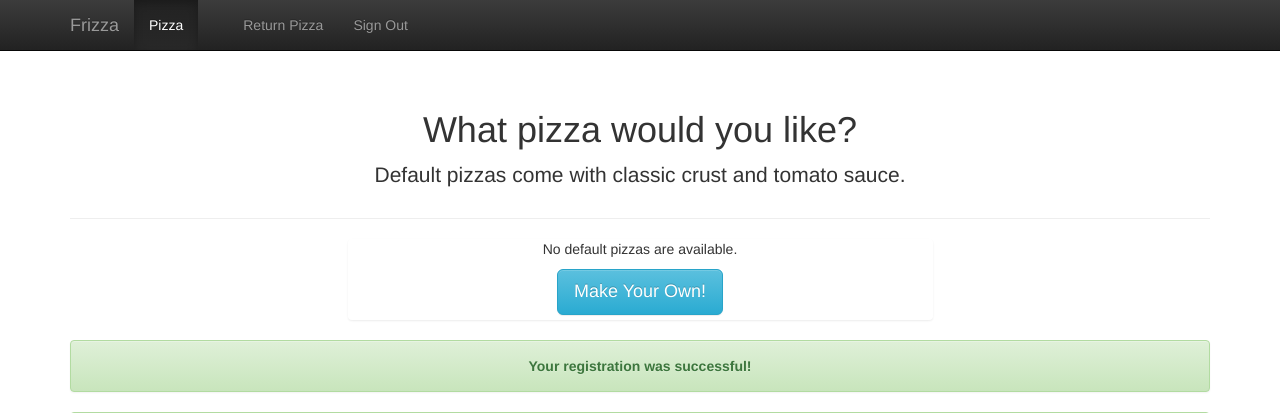
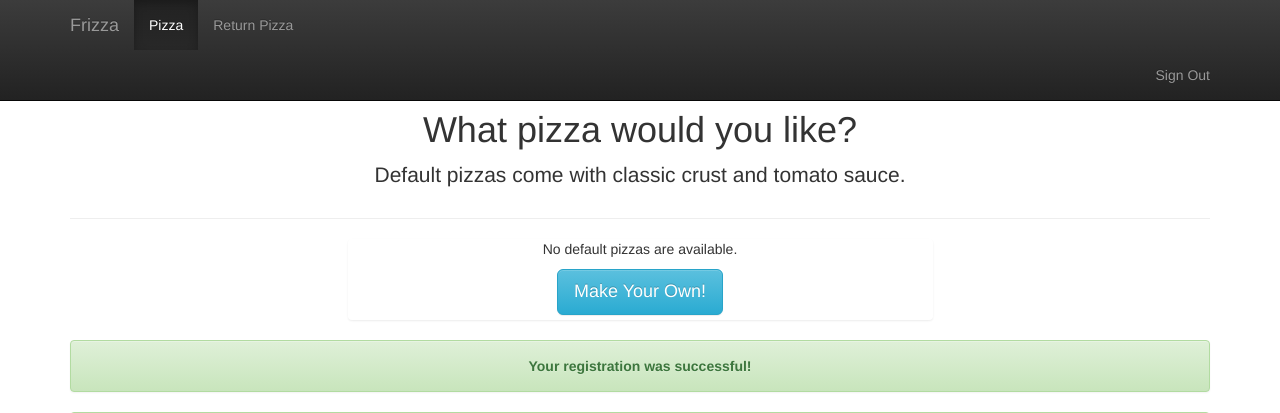
Before and after one commit to tallendev/Frizza, a Django app: page /pizza/ in a window 1280 px wide. Shown: the top 413 px of the page. Run offline with Django 3.2, Linux system fonts and the light colour scheme; data that the repository does not hold is empty; some libraries are stand-ins or nearby versions.

Commit message:
models work

```diff
--- a/Frizza/templates/public_html/Pizza/pizza.html
+++ b/Frizza/templates/public_html/Pizza/pizza.html
@@ -64,8 +64,12 @@
         <div class="navbar-collapse collapse">
             <ul class="nav navbar-nav">
                 <li class="active"><a href="http://getbootstrap.com/examples/theme/#">Pizza</a></li>
+                <li><a href="/return">Return Pizza</a></li>
+            </ul>
+        </div>
+        <div class="navbar-collapse collapse">
+            <ul class="nav navbar-nav navbar-right">
                 <li><a >{{ user.username }}</a> </li>
-                <li><a href="/return">Return Pizza</a></li>
                 <li><a href="/login">Sign Out</a></li>
             </ul>
         </div><!--/.nav-collapse -->
```
